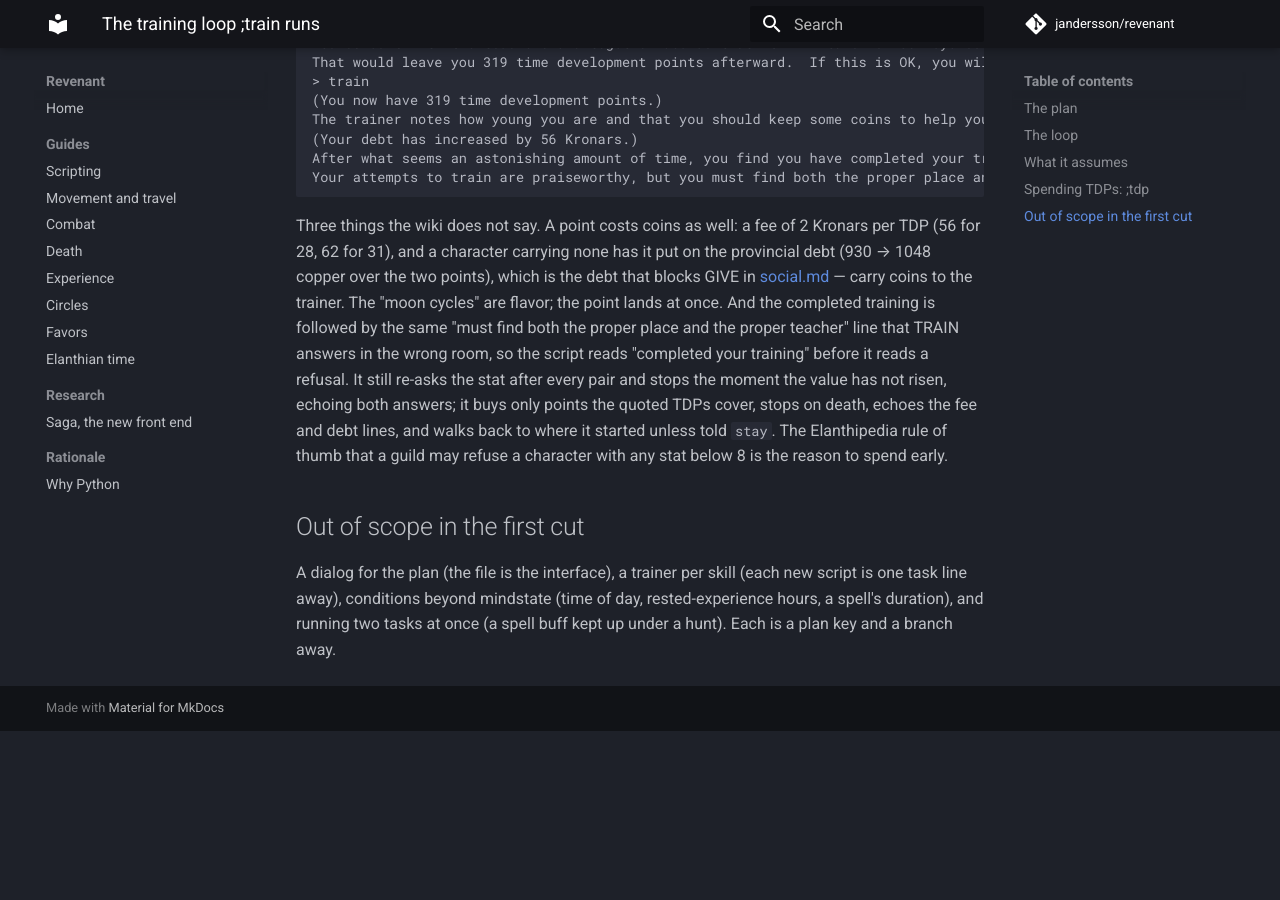
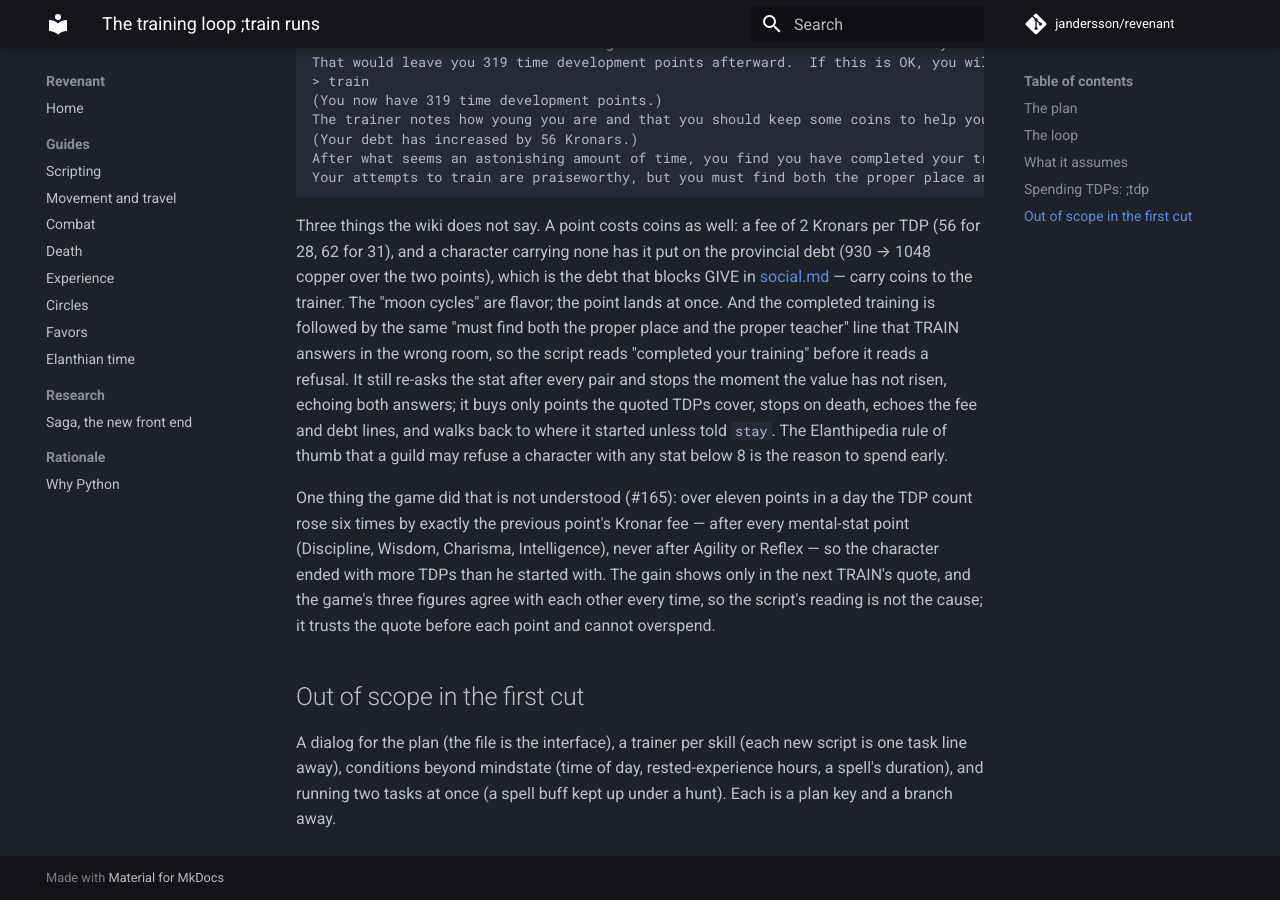
Before and after one commit to jandersson/revenant, an MkDocs documentation site: the page built from docs/training.md, in a window 1280 px wide and 900 px high, scrolled down 3469 px. Built offline with MkDocs 1.6.1 and Material for MkDocs 9.7.7, drawn with Linux system fonts in a browser that asks for light colours; comment, search, counter and statistics services are not loaded; before the commit the page ends 4200 px from its top, so only the background shows below that.

Commit message:
docs(training): record the unexplained TDP gains after mental-stat points (#165)
Co-Authored-By: Claude Fable 5.1 <noreply@anthropic.com>

```diff
--- a/docs/training.md
+++ b/docs/training.md
@@ -164,6 +164,15 @@ to where it started unless told `stay`. The Elanthipedia rule of thumb
 that a guild may refuse a character with any stat below 8 is the
 reason to spend early.
 
+One thing the game did that is not understood (#165): over eleven
+points in a day the TDP count rose six times by exactly the previous
+point's Kronar fee — after every mental-stat point (Discipline,
+Wisdom, Charisma, Intelligence), never after Agility or Reflex — so
+the character ended with more TDPs than he started with. The gain
+shows only in the next TRAIN's quote, and the game's three figures
+agree with each other every time, so the script's reading is not the
+cause; it trusts the quote before each point and cannot overspend.
+
 ## Out of scope in the first cut
 
 A dialog for the plan (the file is the interface), a trainer per
```
